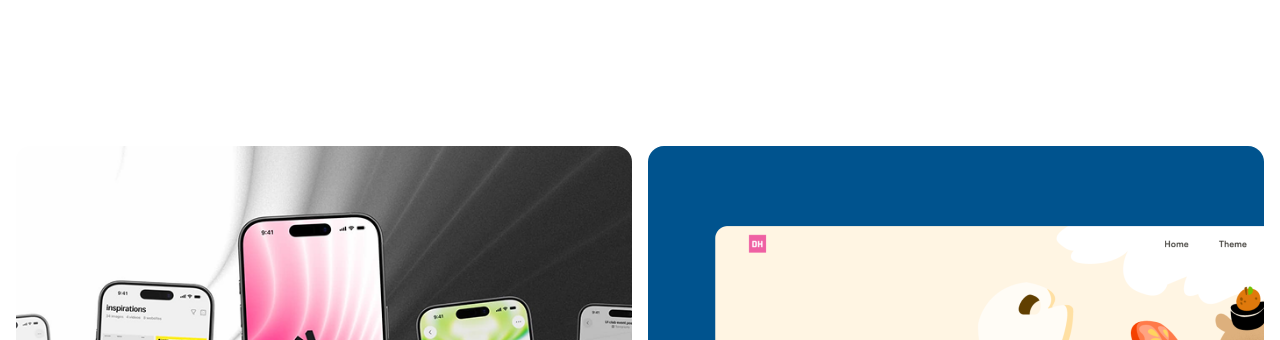
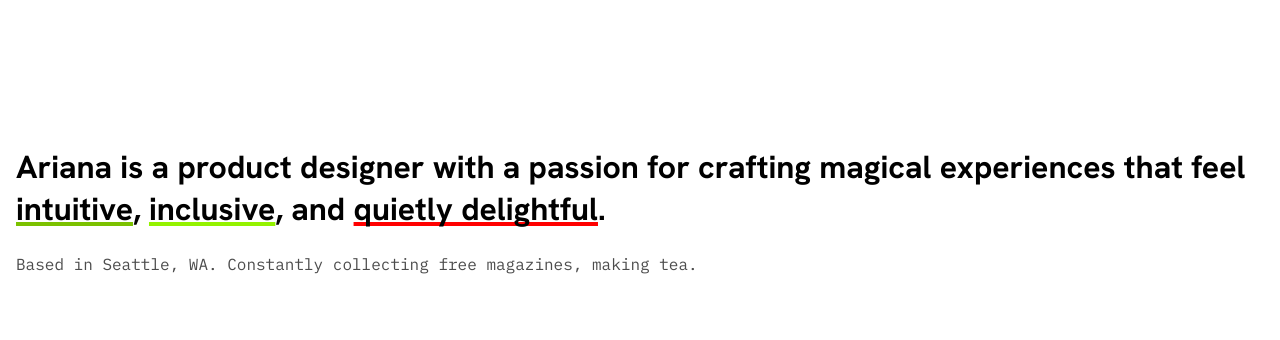
Before and after one commit to arianayqcao/arianacao.com, a Next.js app: page /work in a window 1280 px wide. Shown: the part 820-1160 px from the top of the page. Built offline with nearby package versions, Linux system fonts and the light colour scheme.

Commit message:
bio isback

```diff
--- a/app/work/page.tsx
+++ b/app/work/page.tsx
@@ -232,6 +232,88 @@ export default function WorkPage() {
             <div style={{ width: 575, maxWidth: "100%", height: 510 }}>
               <AppleInteractive />
             </div>
+          </div>
+        </section>
+
+        {/* ── BIO ──────────────────────────────────────────────── */}
+
+        <section
+          className="flex flex-col items-center w-full"
+          style={{ padding: 16 }}
+        >
+
+          <div
+            className="flex flex-col w-1/2"
+            style={{ maxWidth: "var(--max-width-content)", width: "100%", gap: 24, margin: "0 auto" }}
+          >
+            {/* Ariana is a product designer with a passion for crafting magical experiences that feel
+                intuitive, inclusive, and quietly delightful. */}
+            <p
+              className="text-[28px] md:text-[length:var(--text-2xl)]"
+              data-cursor="text-medium"
+              style={{
+                fontFamily: "var(--font-primary)",
+                fontWeight: "var(--weight-bold)",
+                color: "#000",
+                lineHeight: "normal",
+                margin: 0,
+              }}
+            >
+              Ariana is a product designer with a passion for crafting magical
+              experiences that feel{" "}
+              <br className="md:hidden" />
+              <span
+                style={{
+                  textDecoration: "underline",
+                  textDecorationColor: "#7bc100",
+                  textDecorationThickness: "12%",
+                  textDecorationSkipInk: "none",
+                }}
+              >
+                intuitive
+              </span>
+              ,{" "}
+              <br className="md:hidden" />
+              <span
+                style={{
+                  textDecoration: "underline",
+                  textDecorationColor: "#93f200",
+                  textDecorationThickness: "12%",
+                  textDecorationSkipInk: "none",
+                }}
+              >
+                inclusive
+              </span>
+              ,&nbsp;
+              <br className="md:hidden" />
+              and{" "}
+              <span
+                style={{
+                  textDecoration: "underline",
+                  textDecorationColor: "red",
+                  textDecorationThickness: "12%",
+                  textDecorationSkipInk: "none",
+                }}
+              >
+                quietly delightful
+              </span>
+              .
+            </p>
+
+            <p
+              data-cursor="text-regular"
+              style={{
+                fontFamily: "var(--font-mono)",
+                fontSize: "var(--text-md)",
+                color: "rgba(0,0,0,0.7)",
+                lineHeight: "normal",
+                margin: 0,
+                fontStyle: "normal",
+              }}
+            >
+              Based in Seattle, WA.{"\n"}
+              Constantly collecting free magazines, making tea.
+            </p>
           </div>
         </section>
 
```
